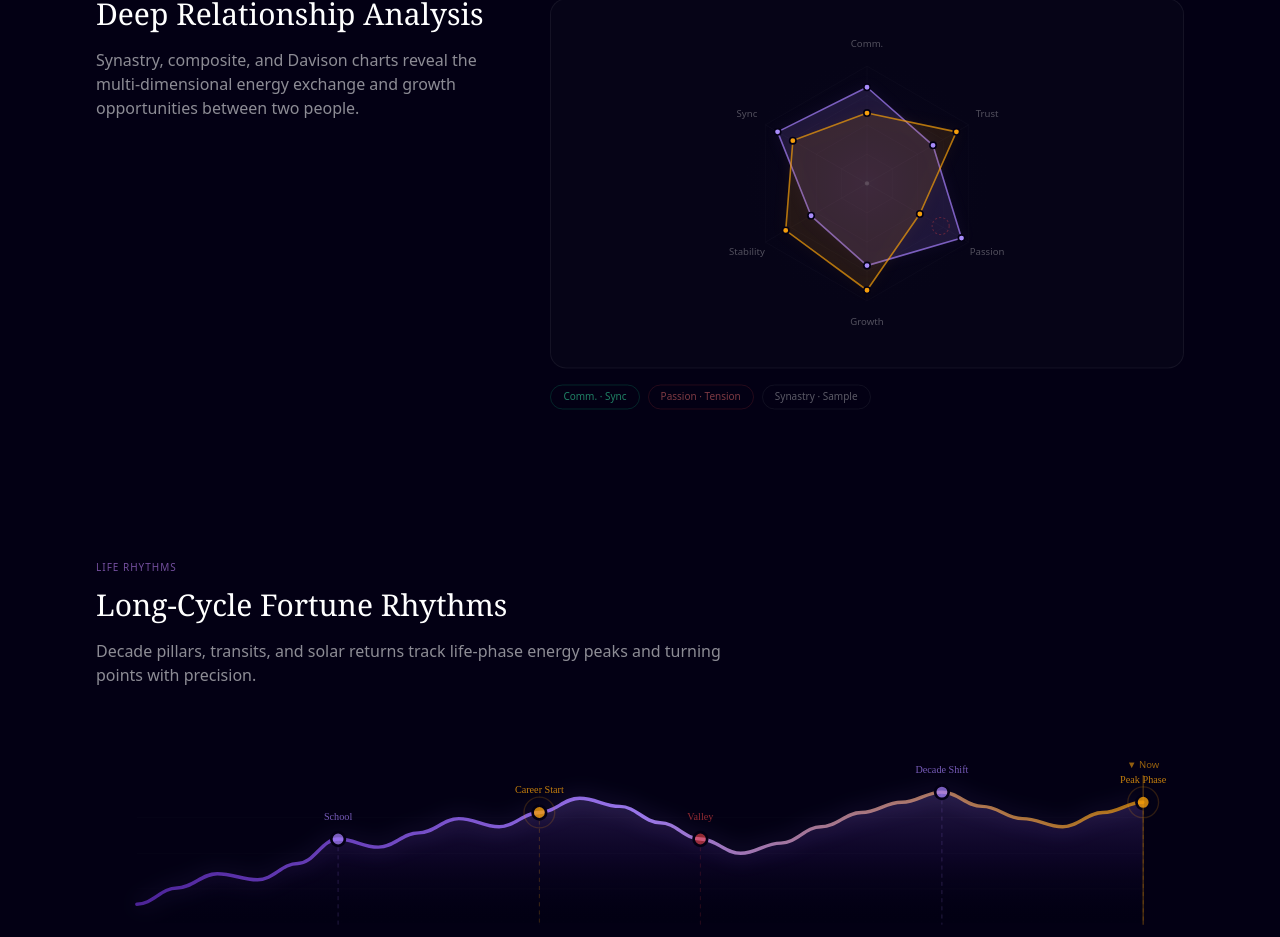
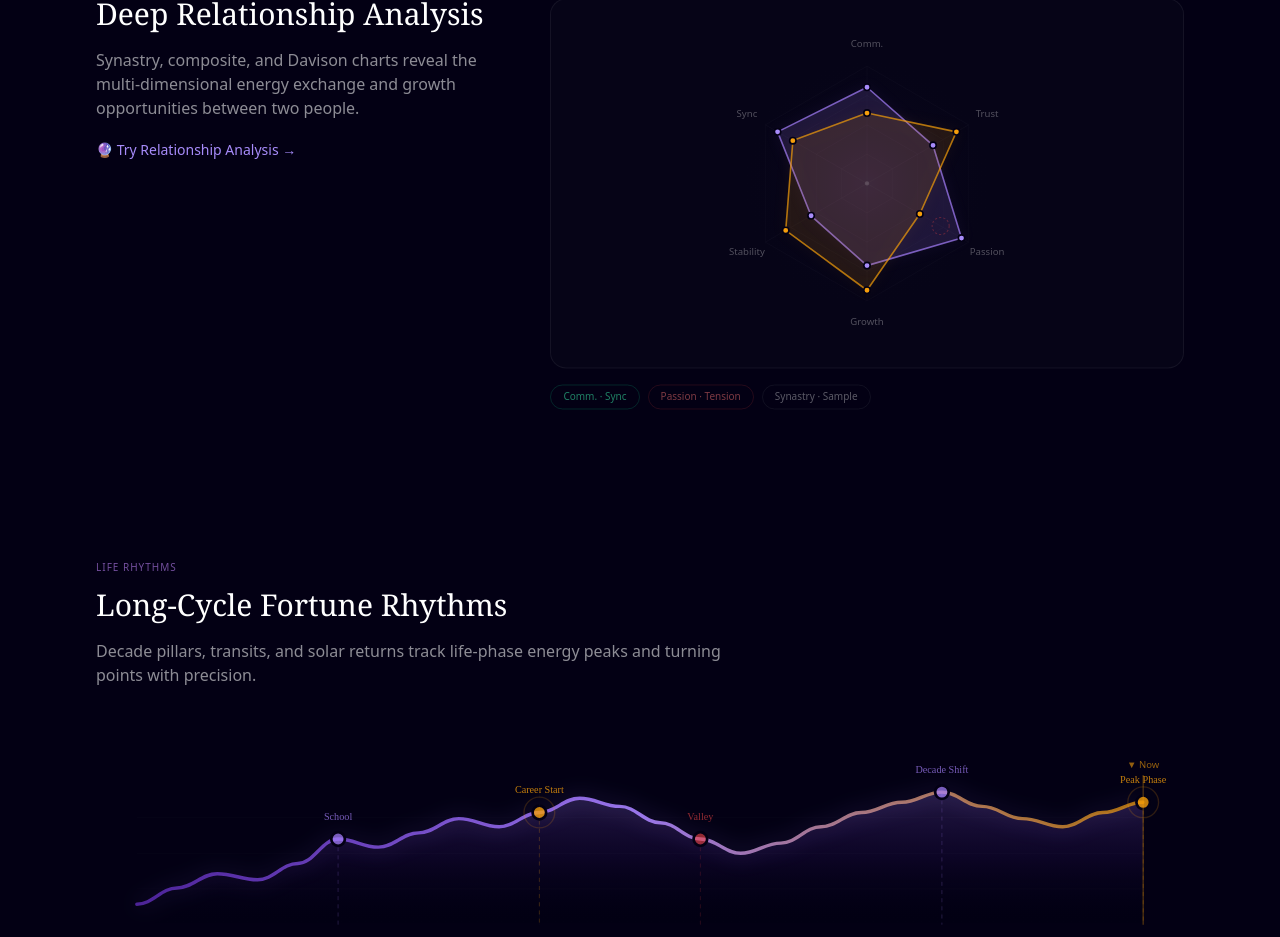
Before and after one commit to yihui315/tianji-global, a Next.js app: page / in a window 1280 px wide. Shown: the part 1927-2864 px from the top of the page. Built offline with nearby package versions, Linux system fonts and the light colour scheme.

Commit message:
feat: add relationship CTA to homepage story section
- Added 'Try Relationship Analysis' CTA button linking to /relationship/new
- Added story.cta.relationship i18n key in useLanguage.tsx

```diff
--- a/src/app/(main)/page.tsx
+++ b/src/app/(main)/page.tsx
@@ -1315,6 +1315,13 @@ function Home() {
                 <p className="text-white/55 text-sm sm:text-base leading-relaxed">
                   {t('story.body.relationship')}
                 </p>
+                <a
+                  href="/relationship/new"
+                  className="mt-5 inline-flex items-center gap-2 text-sm font-medium transition-colors duration-200"
+                  style={{ color: '#A78BFA' }}
+                >
+                  {t('story.cta.relationship') || '🔮 尝试关系合盘 →'}
+                </a>
               </div>
               <div className="lg:col-span-3">
                 <RelationshipRadarChart />
--- a/src/hooks/useLanguage.tsx
+++ b/src/hooks/useLanguage.tsx
@@ -66,6 +66,7 @@ function buildTranslations(): Record<string, Record<Lang, string>> {
     'story.title.chart': { zh: '精密的命盘架构', en: 'Precision Chart Architecture' },
     'story.title.relationship': { zh: '深层关系解读', en: 'Deep Relationship Analysis' },
     'story.title.rhythm': { zh: '长周期运势节律', en: 'Long-Cycle Fortune Rhythms' },
+    'story.cta.relationship': { zh: '🔮 尝试关系合盘 →', en: '🔮 Try Relationship Analysis →' },
     'story.body.chart': {
       zh: '从紫微十二宫到西方黄道十二宫，每一颗星曜的位置都经过瑞士星历表（Swiss Ephemeris）精确到角秒级别的计算。',
       en: 'From Zi Wei\'s twelve palaces to the Western zodiac, every stellar position is calculated to arc-second precision via Swiss Ephemeris.',
```
